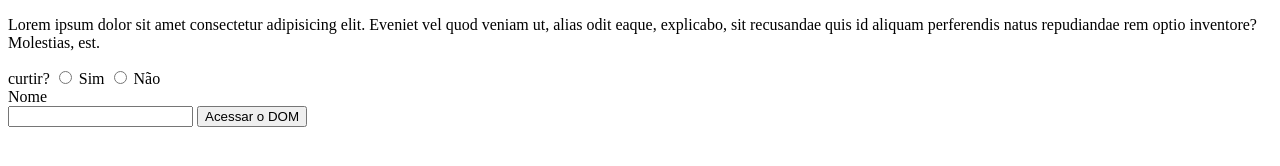
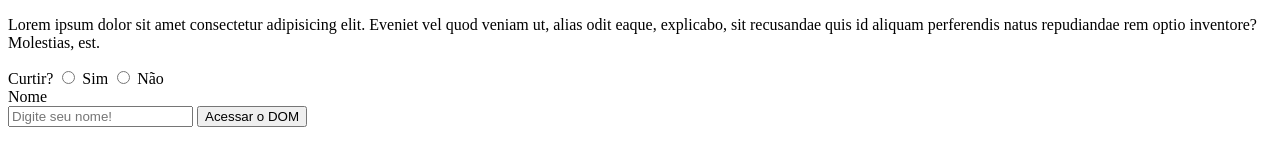
Before and after one commit to BrunoAndradeDinis/CursoPrograma-oWeb, a plain HTML site: page Aula 5 Javascript/DOM.html in a window 1280 px wide. Shown: the part 138-304 px from the top of the page. Drawn offline with Linux system fonts and the light colour scheme.

Commit message:
update aula 5

```diff
--- a/Aula 5 Javascript/DOM.html
+++ b/Aula 5 Javascript/DOM.html
@@ -25,7 +25,7 @@
         </p>
     </div>
 
-    <label for="">curtir?</label>
+    <label for="">Curtir?</label>
     <label for="">
         <input type="radio" name="curtir" value="sim" id=""> Sim
     </label>
@@ -71,6 +71,13 @@
             console.log(pS)
 
         }
+        // Insere um atributo
+        var input = document.getElementById("nome")
+        input.setAttribute("placeholder", "Digite seu nome!")
+
+        var atributo = input.getAttribute("placeholder")
+        console.log(atributo)
+
     </script>
 </body>
 
```
